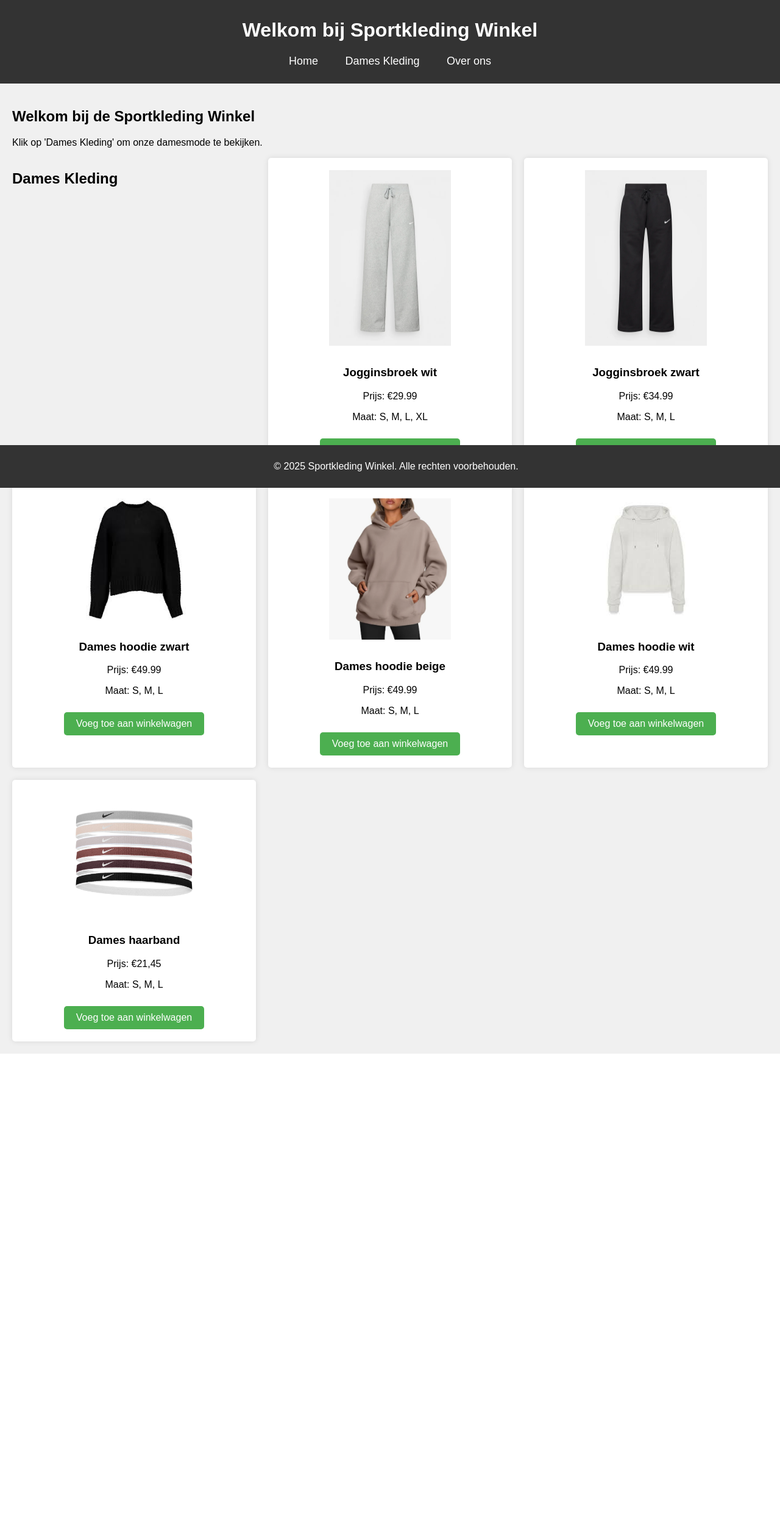
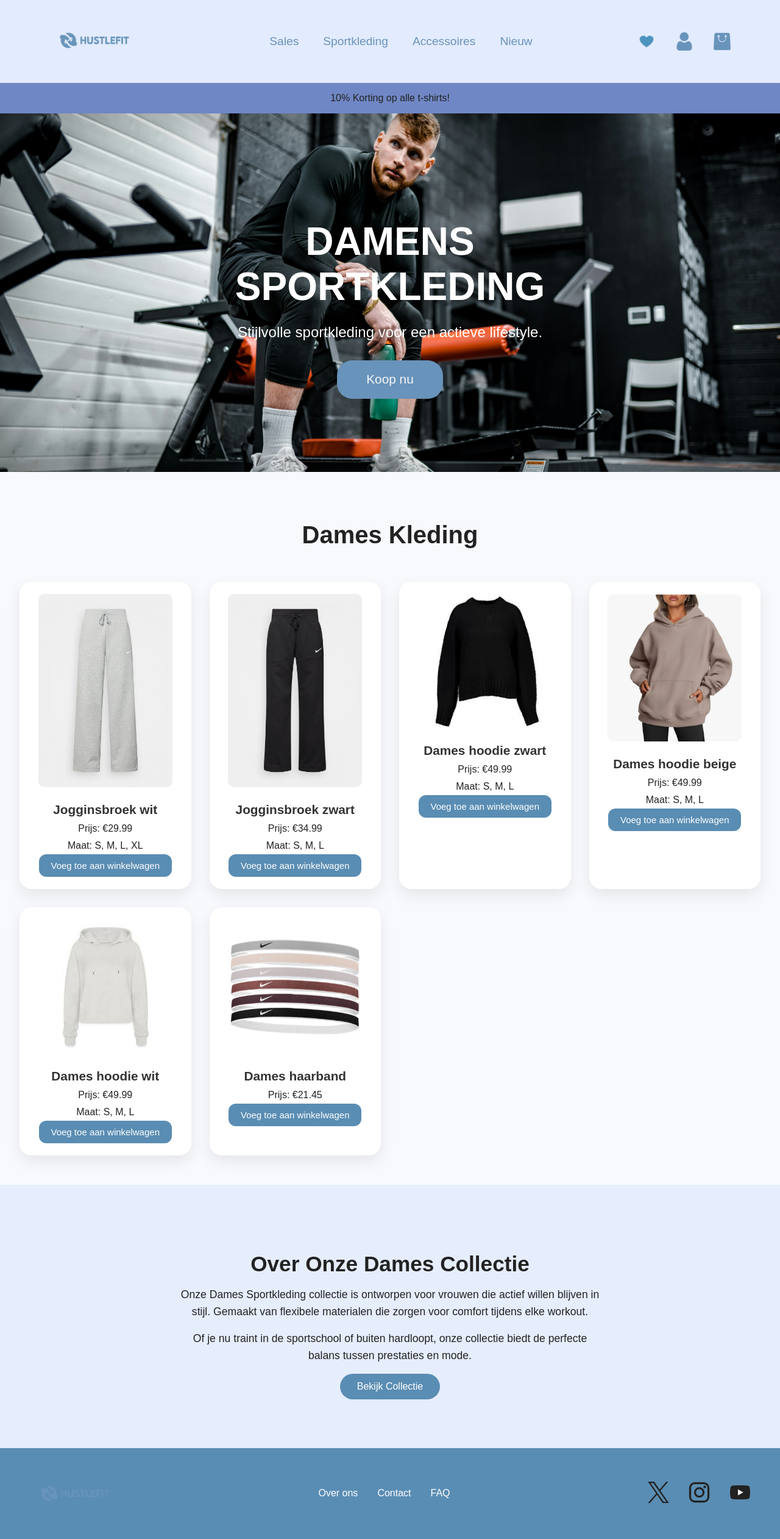
Before and after one commit to saied963/Nexus, a PHP site: page / in a window 1280 px wide. Shown: the whole page at 61% size. Before the commit the page ends 1728 px from the top, so only its background shows below. Run offline with PHP 8.4, Linux system fonts and the light colour scheme.

Commit message:
Add files via upload

```diff
--- a/SportkledingDamens/index.html
+++ b/SportkledingDamens/index.html
@@ -7,73 +7,116 @@
     <link rel="stylesheet" href="styles.css">
 </head>
 <body>
-    <header>
-        <h1>Welkom bij Sportkleding Winkel</h1>
-        <nav>
-            <ul>
-                <li><a href="#" onclick="showHome()">Home</a></li>
-                <li><a href="#" onclick="showDamesKleding()">Dames Kleding</a></li>
-                <li><a href="#">Over ons</a></li>
-            </ul>
-        </nav>
-    </header>
+    <!-- Navbar -->
+    <nav class="navbar">
+        <div id="logo">
+            <img src="husleftlogo.png" alt="Logo">
+        </div>
+        <ul class="navbar-menu">
+            <li><a href="#">Sales</a></li>
+            <li><a href="#">Sportkleding</a></li>
+            <li><a href="#">Accessoires</a></li>
+            <li><a href="#">Nieuw</a></li>
+        </ul>
+        <div class="logos">
+            <img src="heart-removebg-preview.png" alt="favorieten" id="favorite_homepage" width="50px" height="50px">
+            <img src="user_1077114__1_-removebg-preview.png" alt="gebruiker" id="user_homepage" width="50px" height="50px">
+            <img src="bag_3502696-removebg-preview.png" alt="shoppingcart" id="shoppingcart_homepage" width="50px" height="50px">
+        </div>
+    </nav>
 
-    <main id="main-content">
-        <section id="home">
-            <h2>Welkom bij de Sportkleding Winkel</h2>
-            <p>Klik op 'Dames Kleding' om onze damesmode te bekijken.</p>
-        </section>
+    <!-- 10% Korting Banner -->
+    <section id="cta_homepage">
+        <p id="ctaa"></p> 10% Korting op alle t-shirts!</p>
+    </section>
 
-        <section id="dames-kleding" class="hidden">
+    <!-- Hero Section -->
+    <section id="hero">
+        <div class="hero-content">
+            <h1>Damens Sportkleding</h1>
+            <p>Stijlvolle sportkleding voor een actieve lifestyle.</p>
+            <button id="cta">Koop nu</button>
+        </div>
+    </section>
+
+    <!-- Dames Kleding -->
+    <main>
+        <section id="dames-kleding">
             <h2>Dames Kleding</h2>
             <div class="product">
                 <img src="jogginsbroekdamnes.webp" alt="jogginsbroek wit">
                 <h3>Jogginsbroek wit</h3>
                 <p>Prijs: €29.99</p>
                 <p>Maat: S, M, L, XL</p>
-                <button onclick="addToCart('Dames Sportshirt')">Voeg toe aan winkelwagen</button>
+                <button>Voeg toe aan winkelwagen</button>
             </div>
             <div class="product">
                 <img src="jonngisbroekzwart.webp" alt="jogginsbroek zwart">
                 <h3>Jogginsbroek zwart</h3>
                 <p>Prijs: €34.99</p>
                 <p>Maat: S, M, L</p>
-                <button onclick="addToCart('Dames Sportbroek')">Voeg toe aan winkelwagen</button>
+                <button>Voeg toe aan winkelwagen</button>
             </div>
             <div class="product">
-                <img src="zwarthoodie.jpg" alt="hoodie">
+                <img src="zwarthoodie.jpg" alt="hoodie zwart">
                 <h3>Dames hoodie zwart</h3>
                 <p>Prijs: €49.99</p>
                 <p>Maat: S, M, L</p>
-                <button onclick="addToCart('Dames Jack')">Voeg toe aan winkelwagen</button>
+                <button>Voeg toe aan winkelwagen</button>
             </div>
             <div class="product">
-                <img src="beigehoodie.png" alt="hoodie">
+                <img src="hoodiebeige.png" alt="hoodie beige">
                 <h3>Dames hoodie beige</h3>
                 <p>Prijs: €49.99</p>
                 <p>Maat: S, M, L</p>
-                <button onclick="addToCart('Dames Jack')">Voeg toe aan winkelwagen</button>
+                <button>Voeg toe aan winkelwagen</button>
             </div>
             <div class="product">
-                <img src="hoodiewhite.jpg" alt="hoodie">
+                <img src="hoodiewhite.jpg" alt="hoodie wit">
                 <h3>Dames hoodie wit</h3>
                 <p>Prijs: €49.99</p>
                 <p>Maat: S, M, L</p>
-                <button onclick="addToCart('Dames Jack')">Voeg toe aan winkelwagen</button>
+                <button>Voeg toe aan winkelwagen</button>
             </div>
             <div class="product">
                 <img src="haarband.webp" alt="haarband">
                 <h3>Dames haarband</h3>
-                <p>Prijs: €21,45</p>
-                <p>Maat: S, M, L</p>
-                <button onclick="addToCart('Dames Jack')">Voeg toe aan winkelwagen</button>
+                <p>Prijs: €21.45</p>
+                <button>Voeg toe aan winkelwagen</button>
             </div>
         </section>
     </main>
 
-    <footer>
-        <p>&copy; 2025 Sportkleding Winkel. Alle rechten voorbehouden.</p>
-    </footer>
+    <section id="dames-collection">
+        <h2>Over Onze Dames Collectie</h2>
+        <p>
+            Onze Dames Sportkleding collectie is ontworpen voor vrouwen die actief willen blijven in stijl.
+            Gemaakt van flexibele materialen die zorgen voor comfort tijdens elke workout.
+        </p>
+        <p>
+            Of je nu traint in de sportschool of buiten hardloopt, onze collectie biedt de perfecte balans tussen prestaties en mode.
+        </p>
+        <button class="dames-button">Bekijk Collectie</button>
+    </section>
+
+    <!--footer homepage-->
+    <section class="footer-hustlefit-homepage">
+        <img src="Hustlefit_logo-removebg-preview.png" alt="Hustlefit" id="hustlefitlogo"> <!--Logo in de footer-->
+        <div class="footeritems-hustlefit">
+            <ul>
+        <li>Over ons</li>
+        <li>Contact</li> <!--Meer links in de footer-->
+        <li>FAQ</li>
+        </ul>
+        </div>
+        <div class="sociaalmedia-footer">
+        <ul>
+        <li><img src="x.png" alt="X" width="50px" height="50px"></li>
+        <li><img src="instagramlogohustlefit.png" alt="Instagram" width="50px" height="50px"></li> <!--Sociaal media links in de footer-->
+        <li><img src="youtubelogohustlefit.png" alt="YouTube" width="50px" height="50px"></li>
+        </ul>
+        </div>
+    </section>
 
     <script src="script.js"></script>
 </body>
--- a/SportkledingDamens/styles.css
+++ b/SportkledingDamens/styles.css
@@ -1,87 +1,308 @@
+/* Algemene styling */
 body {
     font-family: Arial, sans-serif;
     margin: 0;
     padding: 0;
-    background-color: #f0f0f0;
+    background-color: #e6edfd;
+    color: #222;
 }
 
-header {
-    background-color: #333;
-    color: #fff;
-    text-align: center;
-    padding: 10px;
+/* Navbar */
+.navbar {
+    display: flex;
+    justify-content: space-between;
+    align-items: center;
+    padding: 1.5rem 5rem;
+    background-color: #E3EBFF;
+    box-shadow: 0 4px 6px rgba(0, 0, 0, 0.1);
 }
 
-header nav ul {
-    list-style-type: none;
-    padding: 0;
+#logo img {
+    width: 150px;
+    height: auto;
 }
 
-header nav ul li {
-    display: inline;
-    margin: 0 20px;
+.navbar-menu {
+    display: flex;
+    gap: 2.5rem;
+    justify-content: center;
+    flex-grow: 1;
 }
 
-header nav ul li a {
-    color: #fff;
-    text-decoration: none;
-    font-size: 18px;
+.navbar-menu li {
+    list-style: none;
 }
 
-header nav ul li a:hover {
-    text-decoration: underline;
+.navbar-menu a {
+    color: #6893BA;
+    font-size: 1.2em;
+    font-weight: 500;
+    transition: color 0.3s ease;
+    text-decoration: none;
+    font-family: 'lemonmilkregular', sans-serif;
 }
 
-main {
-    padding: 20px;
+.navbar-menu a:hover {
+    color: #333333;
 }
 
-.hidden {
-    display: none;
+.logos {
+    display: flex;
+    gap: 2rem;
+    align-items: center;
 }
 
+.logos img {
+    width: 30px;
+    height: 30px;
+    transition: transform 0.3s ease-in-out;
+    cursor: pointer;
+}
+
+.logos img:hover {
+    transform: scale(1.2);
+}
+
+/* 10% korting banner */
+#cta_homepage {
+    background-color: #6f87c5;
+    text-align: center;
+    padding: 1rem 0;
+    box-shadow: 0 4px 6px rgba(0,0,0,0.1);
+}
+
+#cta_homepage p {
+    font-size: 1.4em;
+    font-weight: bold;
+    color: #333;
+    margin: 0;
+}
+
+/* Hero Section */
+#hero {
+    background-image: url('anastase-maragos-HyvE5SiKMUs-unsplash.jpg');
+    background-size: cover;
+    background-position: center;
+    color: white;
+    padding: 15vh 5rem;
+    text-align: center;
+    box-shadow: inset 0 0 100px rgba(0, 0, 0, 0.4);
+}
+
+#hero .hero-content {
+    max-width: 600px;
+    margin: 0 auto;
+}
+
+#hero h1 {
+    font-size: 4em;
+    font-weight: bold;
+    margin-bottom: 1.5rem;
+    text-transform: uppercase;
+    font-family: 'lemonmilkbold', sans-serif;
+}
+
+#hero p {
+    font-size: 1.5em;
+    margin-bottom: 2rem;
+}
+
+#cta {
+    background-color: #6893BA;
+    border: none;
+    padding: 1.2rem 3rem;
+    font-size: 1.3em;
+    color: #F5F5F5;
+    cursor: pointer;
+    border-radius: 25px;
+    transition: background-color 0.3s ease;
+}
+
+#cta:hover {
+    background-color: #E3EBFF;
+    color: #222222;
+}
+
+/* Dames Kleding Grid */
 #dames-kleding {
     display: grid;
-    grid-template-columns: repeat(3, 1fr);
-    gap: 20px;
+    grid-template-columns: repeat(auto-fit, minmax(250px, 1fr));
+    gap: 30px;
+    padding: 3rem 2rem;
+    background-color: #f8f9fc;
 }
 
+#dames-kleding h2 {
+    grid-column: 1 / -1;
+    text-align: center;
+    font-size: 2.5em;
+    margin-bottom: 1.5rem;
+}
+
+/* Product Cards */
 .product {
     background-color: #fff;
     padding: 20px;
-    border-radius: 5px;
-    box-shadow: 0 0 10px rgba(0, 0, 0, 0.1);
+    border-radius: 20px;
+    box-shadow: 0 10px 25px rgba(0, 0, 0, 0.08);
     text-align: center;
+    transition: transform 0.3s ease, box-shadow 0.3s ease;
+    display: flex;
+    flex-direction: column;
+    align-items: center;
+}
+
+.product:hover {
+    transform: translateY(-8px);
+    box-shadow: 0 14px 30px rgba(0, 0, 0, 0.15);
 }
 
 .product img {
     width: 100%;
-    max-width: 200px;
+    max-width: 220px;
     height: auto;
-    margin-bottom: 10px;
+    margin-bottom: 15px;
+    border-radius: 10px;
 }
 
+.product h3 {
+    font-size: 1.3em;
+    margin: 10px 0 5px;
+    color: #333;
+}
+
+.product p {
+    margin: 5px 0;
+    font-size: 1em;
+}
+
+/* Buttons */
 button {
-    background-color: #4CAF50;
+    background-color: #5a8db3;
     color: white;
     border: none;
     padding: 10px 20px;
-    font-size: 16px;
+    font-size: 15px;
     cursor: pointer;
-    border-radius: 5px;
-    margin-top: 10px;
+    border-radius: 12px;
+    transition: 0.3s ease all;
 }
 
 button:hover {
-    background-color: #45a049;
+    background-color: #3b6e92;
+    transform: scale(1.05);
 }
 
+/* Footer */
 footer {
-    background-color: #333;
+    background-color: #5a8db3;
     color: #fff;
     text-align: center;
-    padding: 10px;
-    position: fixed;
-    bottom: 0;
-    width: 100%;
+    padding: 15px;
+    margin-top: 40px;
 }
+
+/* Dames Collection Sectie */
+#dames-collection {
+    background-color: #e6edfd;
+    padding: 5rem 2rem;
+    text-align: center;
+    color: #222;
+}
+
+#dames-collection h2 {
+    font-size: 2.2em;
+    font-family: 'lemonmilkbold', sans-serif;
+    margin-bottom: 1rem;
+}
+
+#dames-collection p {
+    font-size: 1.1em;
+    max-width: 700px;
+    margin: 0 auto 1rem;
+    line-height: 1.6;
+    font-family: Arial, sans-serif;
+}
+
+.dames-button {
+    background-color: #5a8db3;
+    color: white;
+    border: none;
+    padding: 12px 28px;
+    font-size: 1em;
+    cursor: pointer;
+    border-radius: 25px;
+    transition: 0.3s ease all;
+}
+
+.dames-button:hover {
+    background-color: #3b6e92;
+    transform: scale(1.05);
+}
+
+/* Footer Hustlefit Homepage */
+.footer-hustlefit-homepage {
+    background-color: #5a8db3;
+    color: white;
+    display: flex;
+    justify-content: space-between;
+    align-items: center;
+    padding: 2rem 3rem;
+    flex-wrap: wrap;
+    gap: 1rem;
+}
+
+#hustlefitlogo {
+    width: 150px;
+    height: auto;
+}
+
+.footeritems-hustlefit ul,
+.sociaalmedia-footer ul {
+    list-style: none;
+    padding: 0;
+    margin: 0;
+    display: flex;
+    gap: 2rem;
+    align-items: center;
+}
+
+.footeritems-hustlefit li,
+.sociaalmedia-footer li {
+    font-size: 1em;
+    font-family: Arial, sans-serif;
+    cursor: pointer;
+}
+
+.footeritems-hustlefit li:hover,
+.sociaalmedia-footer img:hover {
+    text-decoration: underline;
+    opacity: 0.8;
+}
+
+.sociaalmedia-footer img {
+    width: 35px;
+    height: 35px;
+    transition: transform 0.3s ease;
+}
+
+.sociaalmedia-footer img:hover {
+    transform: scale(1.1);
+}
+
+@media (max-width: 768px) {
+    .footer-hustlefit-homepage {
+        flex-direction: column;
+        text-align: center;
+    }
+
+    .footeritems-hustlefit ul,
+    .sociaalmedia-footer ul {
+        justify-content: center;
+        flex-wrap: wrap;
+    }
+
+    #hustlefitlogo {
+        margin-bottom: 1rem;
+    }
+}
```
Also changed, not shown: SportkledingDamens/Hustlefit_logo-removebg-preview.png (added), SportkledingDamens/anastase-maragos-HyvE5SiKMUs-unsplash.jpg (added), SportkledingDamens/bag_3502696-removebg-preview.png (added), SportkledingDamens/heart-removebg-preview.png (added), SportkledingDamens/hoodiebeige.png (added), SportkledingDamens/husleftlogo.png (added), SportkledingDamens/instagramlogohustlefit.png (added), SportkledingDamens/user_1077114__1_-removebg-preview.png (added), SportkledingDamens/x.png (added), SportkledingDamens/youtubelogohustlefit.png (added).
